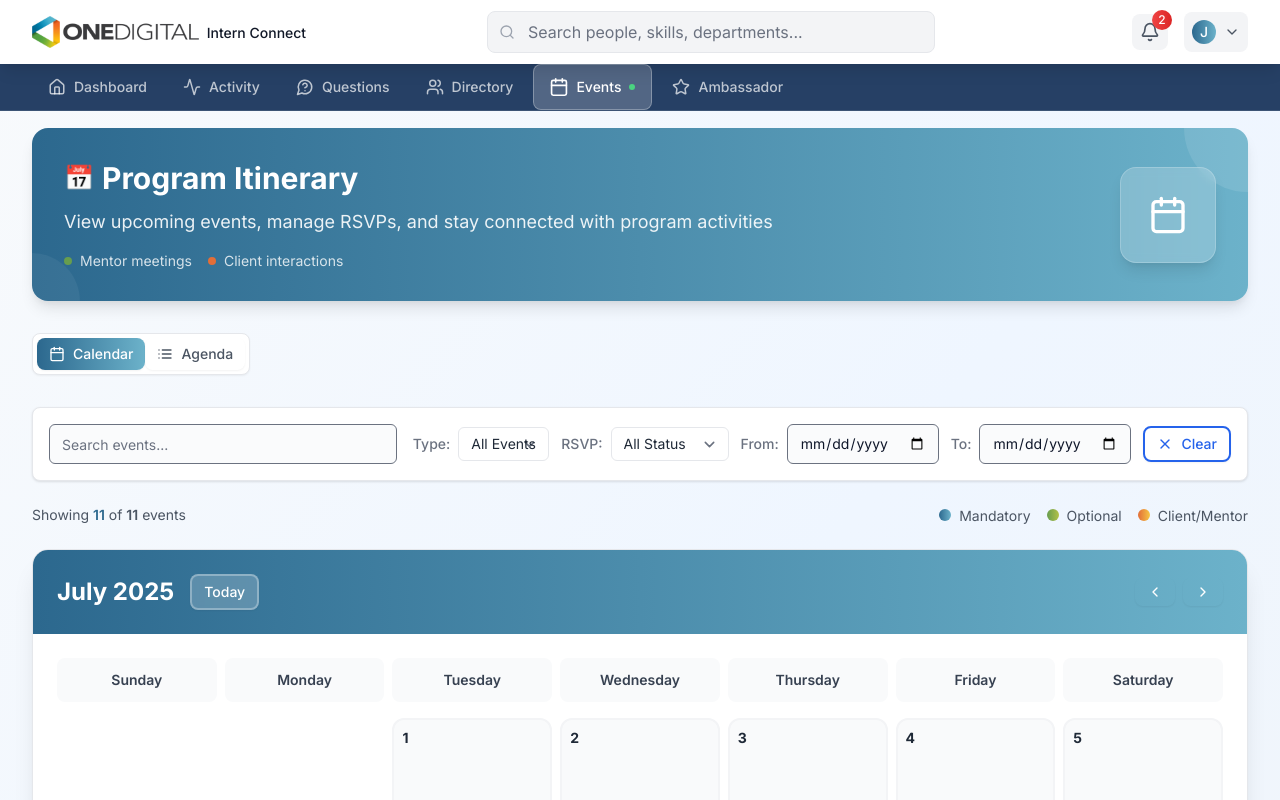
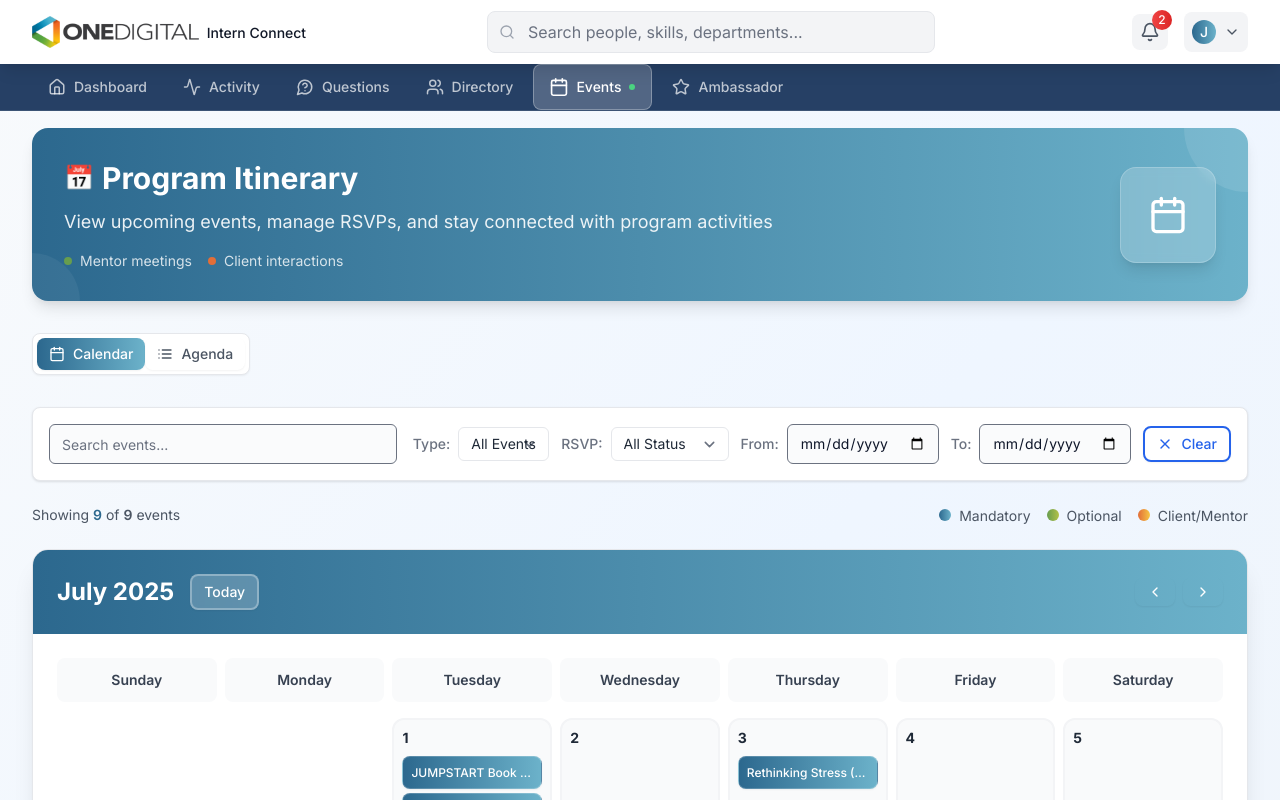
Before and after one commit to akomp88/intern_connect, a React (Vite) app: page /intern_connect/program-itinerary in a window 1280 px wide. Shown: the top 800 px of the page. Built offline with nearby package versions, Linux system fonts and the light colour scheme.

Commit message:
Add July JUMPSTART program events to calendar

```diff
--- a/src/pages/program-itinerary/index.jsx
+++ b/src/pages/program-itinerary/index.jsx
@@ -33,224 +33,189 @@ const ProgramItinerary = () => {
     isAdmin: false
   };
 
-  // Mock events data
+  // OneDigital JUMPSTART Program Events
   const [events, setEvents] = useState([
     {
-      id: 'event-1',
-      title: 'Intern Orientation',
-      description: `Welcome to our comprehensive intern orientation program! This session will cover:\n\n• Company culture and values\n• Organizational structure and key contacts\n• IT setup and security protocols\n• Benefits and HR policies\n• Q&A session with leadership\n\nPlease bring a valid ID and be prepared to take notes. Light refreshments will be provided.`,
-      date: '2024-12-20',
-      startTime: '09:00',
-      endTime: '12:00',
-      location: 'Conference Room A, Building 1',
+      id: 'event-july-1-book-club',
+      title: 'JUMPSTART Book Club / Crucial Conversations',
+      description: `Join us for an engaging book club discussion focusing on "Crucial Conversations" - essential skills for effective communication in the workplace.\n\nToday's session will cover:\n• Tools for talking when stakes are high\n• How to create safety in dialogue\n• Mastering your stories and emotions\n• STATE method for sharing tough messages\n• GROUP discussion and real-world applications\n\nCome prepared to discuss chapters 4-6 and bring examples from your own experiences.`,
+      date: '2025-07-01',
+      startTime: '14:00',
+      endTime: '15:00',
+      location: 'Conference Room B, OneDigital HQ',
       type: 'mandatory',
-      category: 'orientation',
+      category: 'jumpstart',
       isVirtual: false,
-      organizer: 'HR Team',
-      maxAttendees: 50,
-      tags: ['orientation', 'mandatory', 'hr'],
+      organizer: 'Miranda - JUMPSTART Program Director',
+      maxAttendees: 30,
+      tags: ['jumpstart', 'book-club', 'communication', 'mandatory'],
       rsvps: [
-        { userId: 'user-1', status: 'attending', timestamp: '2024-12-15T10:00:00Z' },
-        { userId: 'user-2', status: 'attending', timestamp: '2024-12-15T11:00:00Z' },
-        { userId: 'user-3', status: 'not_attending', timestamp: '2024-12-15T12:00:00Z' },
-        { userId: 'user-4', status: 'pending', timestamp: null }
+        { userId: 'user-1', status: 'attending', timestamp: '2025-06-25T10:00:00Z' },
+        { userId: 'user-2', status: 'attending', timestamp: '2025-06-25T11:00:00Z' },
+        { userId: 'user-3', status: 'attending', timestamp: '2025-06-25T12:00:00Z' },
+        { userId: 'user-4', status: 'attending', timestamp: '2025-06-25T13:00:00Z' }
       ]
     },
     {
-      id: 'event-2',
-      title: 'One-on-One Mentor Meeting',
-      description: `Weekly mentorship session to discuss your progress, challenges, and career development.\n\nAgenda:\n• Review weekly accomplishments\n• Discuss current challenges\n• Set goals for next week\n• Career guidance and advice\n• Technical skill development\n\nCome prepared with questions and specific topics you'd like to discuss.`,
-      date: '2024-12-21',
-      startTime: '14:00',
-      endTime: '15:00',
-      location: 'Sarah\'s Office - Building 2, Floor 3',
-      type: 'optional',
-      category: 'mentorship',
+      id: 'event-july-1-project',
+      title: 'Intern Group Project',
+      description: `Collaborative project session where intern teams work together on real-world challenges and present solutions.\n\nToday's agenda:\n• Project status updates from each team\n• Problem-solving workshop\n• Peer feedback and collaboration\n• Resource allocation and planning\n• Next milestone planning\n\nBring your laptops and current project materials. Teams will present 5-minute progress updates.`,
+      date: '2025-07-01',
+      startTime: '15:00',
+      endTime: '16:00',
+      location: 'Collaboration Space, OneDigital HQ',
+      type: 'mandatory',
+      category: 'project',
       isVirtual: false,
-      organizer: 'Sarah Chen - Senior Engineer',
-      maxAttendees: 1,
-      tags: ['mentorship', '1:1', 'career-development'],
+      organizer: 'JUMPSTART Program Team',
+      maxAttendees: 5,
+      tags: ['project', 'collaboration', 'intern-teams', 'mandatory'],
       rsvps: [
-        { userId: 'user-1', status: 'attending', timestamp: '2024-12-16T09:00:00Z' }
+        { userId: 'user-1', status: 'attending', timestamp: '2025-06-25T10:00:00Z' },
+        { userId: 'user-2', status: 'attending', timestamp: '2025-06-25T11:00:00Z' },
+        { userId: 'user-3', status: 'attending', timestamp: '2025-06-25T12:00:00Z' },
+        { userId: 'user-4', status: 'attending', timestamp: '2025-06-25T13:00:00Z' }
       ]
     },
     {
-      id: 'event-3',
-      title: 'Client Demo Preparation - Zoom Meeting',
-      description: `Virtual meeting to prepare for the upcoming client demonstration.\n\nMeeting objectives:\n• Review demo script and flow\n• Test technical setup and screen sharing\n• Practice Q&A scenarios\n• Assign roles and responsibilities\n• Technical rehearsal\n\nPlease test your audio/video setup before joining.`,
-      date: '2024-12-22',
-      startTime: '10:00',
-      endTime: '11:30',
-      location: 'Virtual Event',
+      id: 'event-july-3-stress',
+      title: 'Rethinking Stress (JUMPSTART Session)',
+      description: `Transform your relationship with stress in this comprehensive JUMPSTART wellness session.\n\nSession highlights:\n• Understanding stress vs. pressure\n• Identifying personal stress triggers\n• Evidence-based stress management techniques\n• Building resilience and mental flexibility\n• Practical tools for workplace wellness\n• Group discussion and peer support\n\nThis session will provide actionable strategies to help you thrive in challenging situations and maintain well-being throughout your internship.`,
+      date: '2025-07-03',
+      startTime: '12:00',
+      endTime: '13:30',
+      location: 'Training Room A, OneDigital HQ',
       type: 'mandatory',
-      category: 'client-prep',
-      isVirtual: true,
-      meetingLink: 'https://zoom.us/j/123456789',
-      organizer: 'Product Team',
-      maxAttendees: 8,
-      tags: ['client', 'demo', 'preparation', 'zoom'],
+      category: 'jumpstart',
+      isVirtual: false,
+      organizer: 'JUMPSTART Wellness Team',
+      maxAttendees: 30,
+      tags: ['jumpstart', 'wellness', 'stress-management', 'mandatory'],
       rsvps: [
-        { userId: 'user-1', status: 'attending', timestamp: '2024-12-16T09:00:00Z' },
-        { userId: 'user-2', status: 'attending', timestamp: '2024-12-16T10:00:00Z' },
-        { userId: 'user-5', status: 'attending', timestamp: '2024-12-16T11:00:00Z' }
+        { userId: 'user-1', status: 'attending', timestamp: '2025-06-25T10:00:00Z' },
+        { userId: 'user-2', status: 'attending', timestamp: '2025-06-25T11:00:00Z' },
+        { userId: 'user-3', status: 'attending', timestamp: '2025-06-25T12:00:00Z' }
       ]
     },
     {
-      id: 'event-4',
-      title: 'Tech Talk: AI in Modern Development',
-      description: `Join us for an exciting tech talk exploring the latest trends in AI and machine learning in software development.\n\nTopics covered:\n• Introduction to Large Language Models\n• AI-powered code generation tools\n• Best practices for AI integration\n• Future of AI in development workflows\n\nThis session is perfect for interns interested in cutting-edge technology and its practical applications.`,
-      date: '2024-12-22',
-      startTime: '14:00',
-      endTime: '15:30',
-      location: 'Virtual Event',
-      type: 'optional',
-      category: 'tech-talk',
-      isVirtual: true,
-      meetingLink: 'https://zoom.us/j/987654321',
-      organizer: 'Engineering Team',
-      maxAttendees: 100,
-      tags: ['tech-talk', 'ai', 'development'],
+      id: 'event-july-7-notetaking',
+      title: 'Masterful Notetaking & Project Management (JUMPSTART SESSION)',
+      description: `Master the art of effective notetaking and project management in this hands-on JUMPSTART skills session.\n\nKey learning outcomes:\n• Digital and analog notetaking strategies\n• Meeting documentation best practices\n• Project planning and task prioritization\n• Tools and apps for productivity\n• Information organization systems\n• Action item tracking and follow-up\n\nBring your laptop and notebook - we'll be practicing various techniques and setting up systems you can use immediately.`,
+      date: '2025-07-07',
+      startTime: '14:30',
+      endTime: '16:00',
+      location: 'Training Room B, OneDigital HQ',
+      type: 'mandatory',
+      category: 'jumpstart',
+      isVirtual: false,
+      organizer: 'JUMPSTART Skills Development Team',
+      maxAttendees: 30,
+      tags: ['jumpstart', 'productivity', 'project-management', 'mandatory'],
       rsvps: [
-        { userId: 'user-1', status: 'attending', timestamp: '2024-12-16T09:00:00Z' },
-        { userId: 'user-2', status: 'attending', timestamp: '2024-12-16T10:00:00Z' },
-        { userId: 'user-5', status: 'attending', timestamp: '2024-12-16T11:00:00Z' }
+        { userId: 'user-1', status: 'attending', timestamp: '2025-06-25T10:00:00Z' },
+        { userId: 'user-2', status: 'attending', timestamp: '2025-06-25T11:00:00Z' },
+        { userId: 'user-3', status: 'attending', timestamp: '2025-06-25T12:00:00Z' }
       ]
     },
     {
-      id: 'event-5',
-      title: 'Client Meeting: Health Solutions Corp',
-      description: `Important client meeting with Health Solutions Corp to present our latest platform features and discuss their specific requirements.\n\nMeeting goals:\n• Present new dashboard analytics\n• Demonstrate mobile app integration\n• Discuss custom feature requests\n• Review implementation timeline\n• Establish next steps\n\nProfessional attire required. Please review the client brief before attending.`,
-      date: '2024-12-23',
-      startTime: '09:00',
-      endTime: '10:30',
-      location: 'Client Conference Room, Downtown Office',
+      id: 'event-july-8-project',
+      title: 'Intern JUMPSTART Project Meeting',
+      description: `Weekly project collaboration session for JUMPSTART intern teams to advance their capstone projects.\n\nSession focus:\n• Project milestone reviews\n• Cross-team collaboration opportunities\n• Resource sharing and problem-solving\n• Mentor guidance and feedback\n• Presentation preparation strategies\n• Timeline adjustments and planning\n\nEach team will present their progress and receive feedback from peers and mentors. Come prepared with your current challenges and questions.`,
+      date: '2025-07-08',
+      startTime: '14:30',
+      endTime: '15:30',
+      location: 'Innovation Lab, OneDigital HQ',
       type: 'mandatory',
-      category: 'client-meeting',
+      category: 'project',
       isVirtual: false,
-      organizer: 'Sales & Product Teams',
-      maxAttendees: 6,
-      tags: ['client', 'presentation', 'healthcare', 'sales'],
+      organizer: 'JUMPSTART Project Mentors',
+      maxAttendees: 5,
+      tags: ['jumpstart', 'project', 'collaboration', 'mandatory'],
       rsvps: [
-        { userId: 'user-1', status: 'attending', timestamp: '2024-12-17T14:00:00Z' },
-        { userId: 'user-2', status: 'attending', timestamp: '2024-12-17T15:00:00Z' },
-        { userId: 'user-3', status: 'attending', timestamp: '2024-12-17T15:00:00Z' }
+        { userId: 'user-1', status: 'attending', timestamp: '2025-06-25T10:00:00Z' },
+        { userId: 'user-2', status: 'attending', timestamp: '2025-06-25T11:00:00Z' },
+        { userId: 'user-3', status: 'attending', timestamp: '2025-06-25T12:00:00Z' }
       ]
     },
     {
-      id: 'event-6',
-      title: 'Networking Lunch',
-      description: `Casual networking lunch for all interns to connect with peers and full-time employees.\n\nThis is a great opportunity to:\n• Meet interns from other departments\n• Connect with potential mentors\n• Share experiences and learn from others\n• Build lasting professional relationships\n\nLunch will be provided. Please RSVP so we can get an accurate headcount for catering.`,
-      date: '2024-12-23',
-      startTime: '12:00',
-      endTime: '13:30',
-      location: 'Cafeteria, Building 2',
-      type: 'optional',
-      category: 'networking',
+      id: 'event-july-9-checkin',
+      title: 'Group 2 Weekly Check-in',
+      description: `Weekly group check-in session for cohort 2 JUMPSTART interns to sync on progress and support each other.\n\nAgenda includes:\n• Individual progress updates\n• Challenge sharing and problem-solving\n• Peer support and networking\n• Program feedback and suggestions\n• Goal setting for the upcoming week\n• Group Q&A session\n\nThis is a safe space to share your experiences, ask questions, and learn from your peers. Come prepared to share your wins and challenges.`,
+      date: '2025-07-09',
+      startTime: '14:30',
+      endTime: '15:30',
+      location: 'Conference Room C, OneDigital HQ',
+      type: 'mandatory',
+      category: 'mentorship',
       isVirtual: false,
-      organizer: 'Intern Program Team',
-      tags: ['networking', 'social', 'lunch'],
+      organizer: 'JUMPSTART Program Coordinators',
+      maxAttendees: 15,
+      tags: ['jumpstart', 'check-in', 'peer-support', 'mandatory'],
       rsvps: [
-        { userId: 'user-1', status: 'pending', timestamp: null },
-        { userId: 'user-2', status: 'attending', timestamp: '2024-12-17T14:00:00Z' },
-        { userId: 'user-3', status: 'attending', timestamp: '2024-12-17T15:00:00Z' }
+        { userId: 'user-1', status: 'attending', timestamp: '2025-06-25T10:00:00Z' },
+        { userId: 'user-2', status: 'attending', timestamp: '2025-06-25T11:00:00Z' },
+        { userId: 'user-3', status: 'attending', timestamp: '2025-06-25T12:00:00Z' }
       ]
     },
     {
-      id: 'event-7',
-      title: 'Team Standup - Daily Sync',
-      description: `Daily team standup meeting to sync on progress and blockers.\n\nStandup format:\n• What did you accomplish yesterday?\n• What are you working on today?\n• Any blockers or challenges?\n• Quick wins and celebrations\n\nKeep updates concise (2-3 minutes max per person).`,
-      date: '2024-12-24',
-      startTime: '09:30',
-      endTime: '10:00',
-      location: 'Team Room 3B or Zoom',
+      id: 'event-july-9-mentor',
+      title: 'Weekly Mentor Mentee Meeting',
+      description: `One-on-one mentorship session with your assigned JUMPSTART mentor for personalized career guidance and skill development.\n\nSession structure:\n• Review weekly accomplishments and challenges\n• Discuss career goals and development areas\n• Receive guidance on current projects\n• Explore industry insights and trends\n• Plan learning objectives for the next week\n• Q&A and professional advice\n\nCome prepared with specific questions about your career path, current projects, or any challenges you're facing. This is your dedicated time for personalized mentorship.`,
+      date: '2025-07-09',
+      startTime: '16:00',
+      endTime: '17:00',
+      location: 'Mentor Office / Virtual Meeting',
       type: 'mandatory',
-      category: 'standup',
-      isVirtual: true,
-      meetingLink: 'https://zoom.us/j/555777999',
-      organizer: 'Development Team',
-      maxAttendees: 12,
-      tags: ['standup', 'daily', 'team-sync'],
+      category: 'mentorship',
+      isVirtual: false,
+      organizer: 'JUMPSTART Mentor Program',
+      maxAttendees: 1,
+      tags: ['mentorship', '1:1', 'career-development', 'weekly'],
       rsvps: [
-        { userId: 'user-1', status: 'attending', timestamp: '2024-12-18T08:00:00Z' },
-        { userId: 'user-4', status: 'attending', timestamp: '2024-12-18T09:00:00Z' }
+        { userId: 'user-1', status: 'attending', timestamp: '2025-06-25T10:00:00Z' }
       ]
     },
     {
-      id: 'event-8',
-      title: 'Group Mentorship Session',
-      description: `Monthly group mentorship session with senior engineers and product managers.\n\nSession topics:\n• Career path discussions\n• Industry trends and insights\n• Technical skill development\n• Work-life balance strategies\n• Networking and professional growth\n\nBring your questions and be ready to learn from experienced professionals!`,
-      date: '2024-12-26',
-      startTime: '15:00',
-      endTime: '16:30',
-      location: 'Innovation Lab, Building 1',
-      type: 'optional',
-      category: 'mentorship',
+      id: 'event-july-10-bookclub',
+      title: 'JUMPSTART Book Club / Crucial Conversations',
+      description: `Continue our deep dive into "Crucial Conversations" with this engaging follow-up book club session.\n\nToday's discussion topics:\n• Learning to Look - recognizing conversation patterns\n• Making it Safe - creating the right conditions for dialogue\n• Sharing your path of action\n• Exploring others' paths and perspectives\n• Real-world application stories from participants\n\nCome prepared to discuss chapters 7-9 and share how you've applied the concepts from our last session in your daily interactions.`,
+      date: '2025-07-10',
+      startTime: '14:00',
+      endTime: '15:00',
+      location: 'Conference Room B, OneDigital HQ',
+      type: 'mandatory',
+      category: 'jumpstart',
       isVirtual: false,
-      organizer: 'Senior Leadership Team',
-      maxAttendees: 15,
-      tags: ['mentorship', 'group', 'career-development', 'leadership'],
+      organizer: 'Miranda - JUMPSTART Program Director',
+      maxAttendees: 30,
+      tags: ['jumpstart', 'book-club', 'communication', 'mandatory'],
       rsvps: [
-        { userId: 'user-1', status: 'attending', timestamp: '2024-12-18T08:00:00Z' },
-        { userId: 'user-4', status: 'attending', timestamp: '2024-12-18T09:00:00Z' }
+        { userId: 'user-1', status: 'attending', timestamp: '2025-06-25T10:00:00Z' },
+        { userId: 'user-2', status: 'attending', timestamp: '2025-06-25T11:00:00Z' },
+        { userId: 'user-3', status: 'attending', timestamp: '2025-06-25T12:00:00Z' },
+        { userId: 'user-4', status: 'attending', timestamp: '2025-06-25T13:00:00Z' }
       ]
     },
     {
-      id: 'event-9',
-      title: 'Project Presentation Workshop',
-      description: `Learn essential presentation skills for your final intern project presentations.\n\nWorkshop agenda:\n• Structuring your presentation\n• Creating compelling slides\n• Public speaking tips and techniques\n• Handling Q&A sessions\n• Practice sessions with feedback\n\nThis workshop is highly recommended for all interns as it will directly help with your final presentations.`,
-      date: '2024-12-27',
-      startTime: '10:00',
-      endTime: '12:00',
-      location: 'Training Room B, Building 3',
-      type: 'optional',
-      category: 'workshop',
+      id: 'event-july-10-deepdive',
+      title: 'Bi-Weekly Project Plan Deep Dive',
+      description: `Intensive project planning and strategy session held every two weeks to ensure all JUMPSTART capstone projects stay on track.\n\nDeep dive focus areas:\n• Detailed project timeline review\n• Resource allocation and requirements\n• Risk assessment and mitigation strategies\n• Stakeholder alignment and expectations\n• Technical architecture decisions\n• Success metrics and evaluation criteria\n\nThis session provides dedicated time for thorough project planning, team alignment, and strategic decision-making. Bring your project plans, timelines, and any blocking issues.`,
+      date: '2025-07-10',
+      startTime: '15:30',
+      endTime: '17:00',
+      location: 'Strategy Room, OneDigital HQ',
+      type: 'mandatory',
+      category: 'project',
       isVirtual: false,
-      organizer: 'Learning & Development',
-      maxAttendees: 30,
-      tags: ['workshop', 'presentation', 'skills'],
+      organizer: 'JUMPSTART Project Leadership',
+      maxAttendees: 5,
+      tags: ['jumpstart', 'project-planning', 'strategy', 'mandatory'],
       rsvps: [
-        { userId: 'user-1', status: 'attending', timestamp: '2024-12-18T08:00:00Z' },
-        { userId: 'user-4', status: 'attending', timestamp: '2024-12-18T09:00:00Z' }
-      ]
-    },
-    {
-      id: 'event-10',
-      title: 'Coffee Chat with Leadership',
-      description: `Informal coffee chat session with company leadership. This is a unique opportunity to ask questions, share feedback, and learn about career paths within the organization.\n\nAttending executives:\n• CEO - Sarah Johnson\n• CTO - Michael Chen\n• VP of Engineering - Lisa Rodriguez\n• Head of HR - David Kim\n\nCome prepared with thoughtful questions about the company, industry trends, or career advice.`,
-      date: '2024-12-30',
-      startTime: '15:00',
-      endTime: '16:00',
-      location: 'Executive Lounge, Building 1',
-      type: 'optional',
-      category: 'leadership',
-      isVirtual: false,
-      organizer: 'Executive Team',
-      maxAttendees: 20,
-      tags: ['leadership', 'coffee-chat', 'networking'],
-      rsvps: [
-        { userId: 'user-1', status: 'pending', timestamp: null },
-        { userId: 'user-2', status: 'attending', timestamp: '2024-12-20T16:00:00Z' }
-      ]
-    },
-    {
-      id: 'event-11',
-      title: 'Final Project Presentations',
-      description: `Present your intern project to leadership and peers. This is your opportunity to showcase the work you've accomplished during your internship.\n\nPresentation format:\n• 10 minutes presentation\n• 5 minutes Q&A\n• Feedback from panel\n• Networking reception afterward\n\nAll interns are required to present their projects. Family and friends are welcome to attend the reception.`,
-      date: '2025-01-15',
-      startTime: '09:00',
-      endTime: '17:00',
-      location: 'Main Auditorium, Building 1',
-      type: 'mandatory',
-      category: 'presentation',
-      isVirtual: false,
-      organizer: 'Intern Program Team',
-      tags: ['presentation', 'final-project', 'mandatory'],
-      rsvps: [
-        { userId: 'user-1', status: 'attending', timestamp: '2024-12-19T10:00:00Z' },
-        { userId: 'user-2', status: 'attending', timestamp: '2024-12-19T11:00:00Z' },
-        { userId: 'user-3', status: 'attending', timestamp: '2024-12-19T12:00:00Z' }
-      ]
-    }
+        { userId: 'user-1', status: 'attending', timestamp: '2025-06-25T10:00:00Z' },
+        { userId: 'user-2', status: 'attending', timestamp: '2025-06-25T11:00:00Z' },
+        { userId: 'user-3', status: 'attending', timestamp: '2025-06-25T12:00:00Z' }
+              ]
+      }
   ]);
 
   // Filter events based on current filters
```
